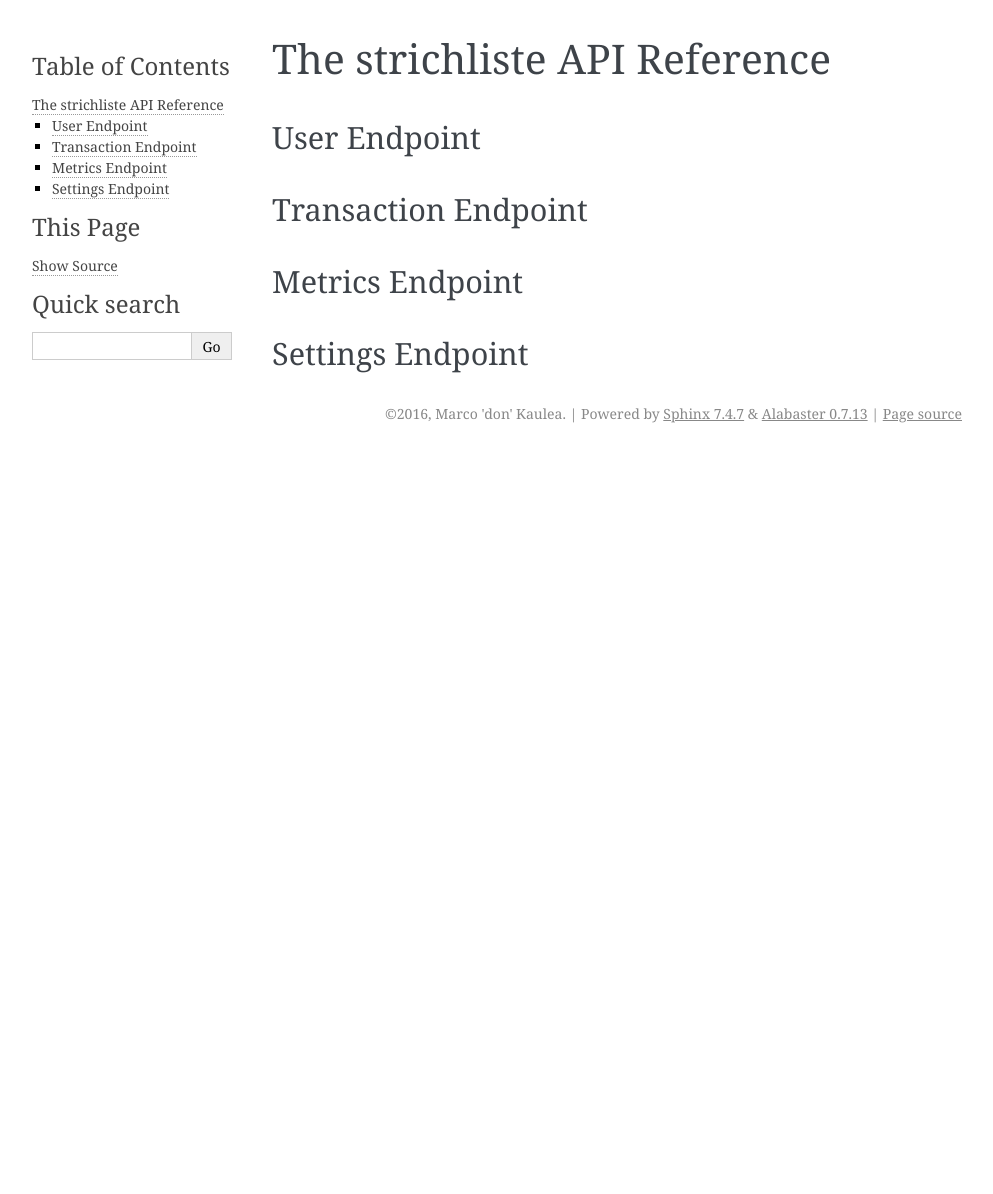
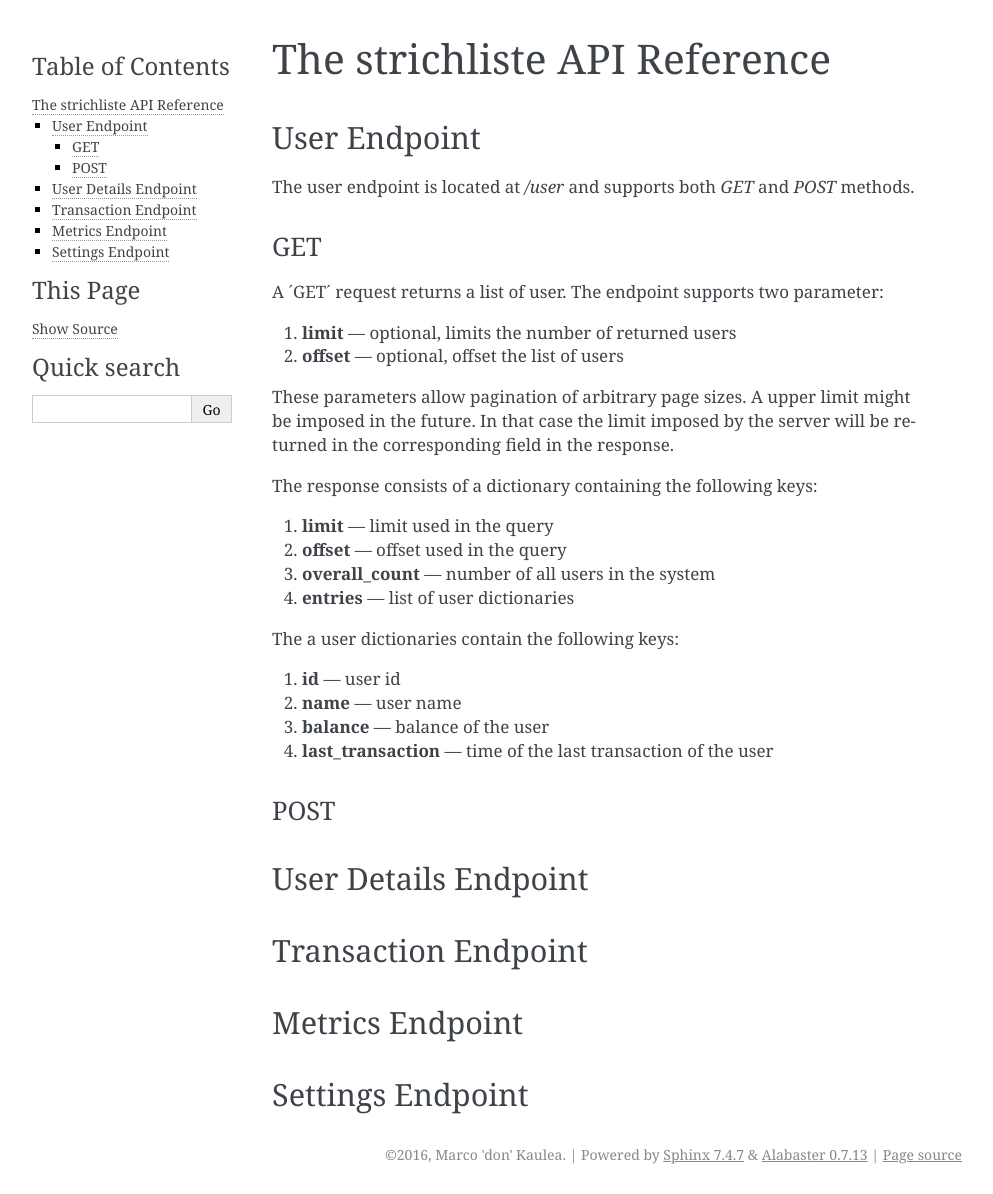
Before and after one commit to hackerspace-bootstrap/strichliste-django, a Sphinx documentation site: the page built from docs/api.rst, in a window 1280 px wide. Shown: the whole page, without its empty margins (148-1141 px from the left). Built offline with Sphinx 7.4.7, drawn with Linux system fonts in a browser that asks for light colours; before the commit the page ends 900 px from its top, so only the background shows below that.

Commit message:
Add documentation for User GET endpoint

```diff
--- a/docs/api.rst
+++ b/docs/api.rst
@@ -4,6 +4,39 @@ The strichliste API Reference
 
 User Endpoint
 -------------
+The user endpoint is located at `/user` and supports both `GET` and `POST`
+methods.
+
+GET
+~~~
+A ´GET´ request returns a list of user. The endpoint supports two parameter:
+
+1. **limit** — optional, limits the number of returned users
+2. **offset** — optional, offset the list of users
+
+These parameters allow pagination of arbitrary page sizes. A upper limit might be
+imposed in the future. In that case the limit imposed by the server will be returned
+in the corresponding field in the response.
+
+The response consists of a dictionary containing the following keys:
+
+1. **limit** — limit used in the query
+2. **offset** — offset used in the query
+3. **overall_count** — number of all users in the system
+4. **entries** — list of user dictionaries
+
+The a user dictionaries contain the following keys:
+
+1. **id** — user id
+2. **name** — user name
+3. **balance** — balance of the user
+4. **last_transaction** — time of the last transaction of the user
+
+POST
+~~~~
+
+User Details Endpoint
+---------------------
 
 Transaction Endpoint
 --------------------
```
